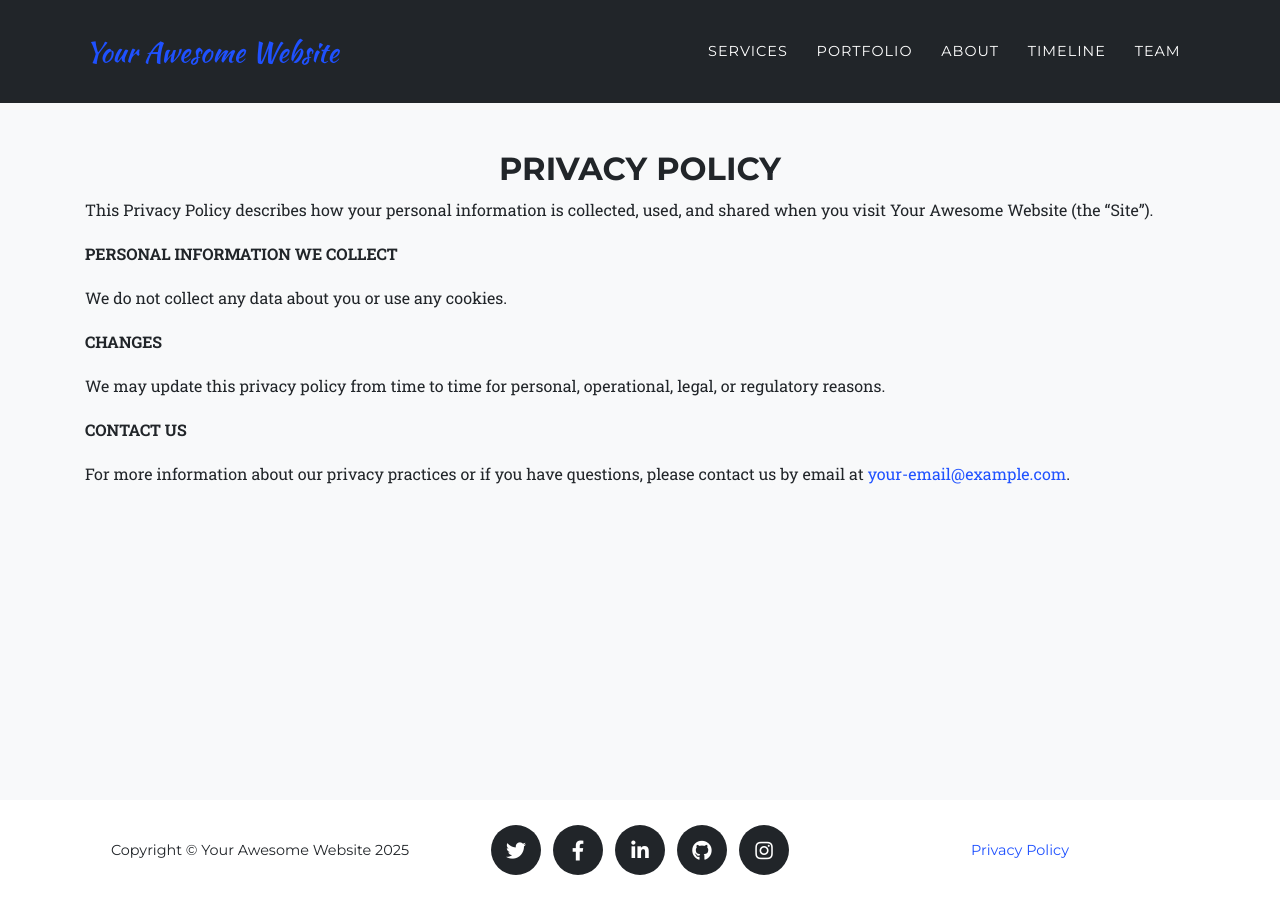
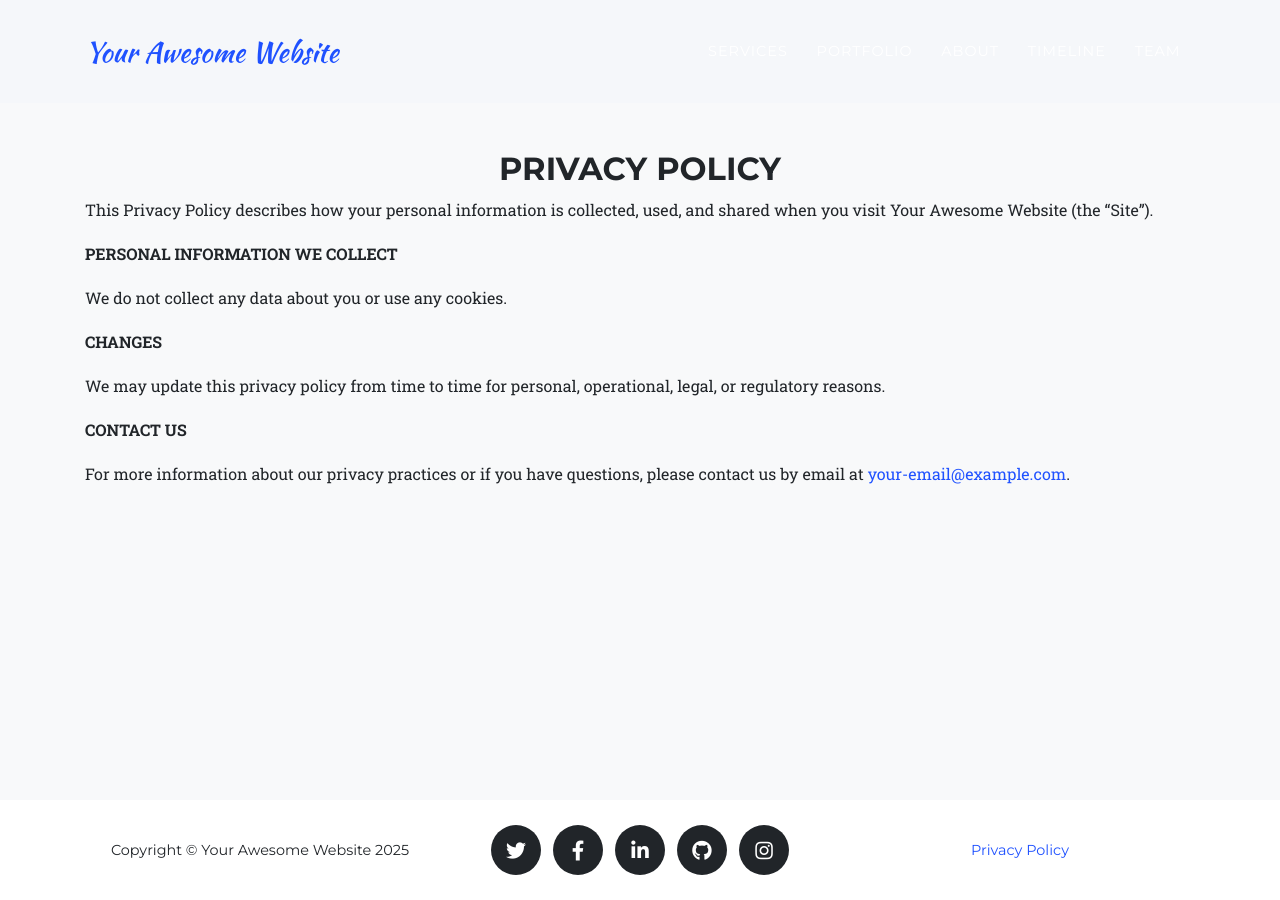
Before and after one commit to UQAdvisory/UQA, a Jekyll site: the page built from legal.md, in a window 1280 px wide. Built offline with Jekyll 4.4.1, drawn with Linux system fonts in a browser that asks for light colours; some web fonts are replaced.

Commit message:
Update nav.html

```diff
--- a/_includes/nav.html
+++ b/_includes/nav.html
@@ -2,7 +2,7 @@
 <nav
   class="navbar navbar-expand-lg navbar-dark fixed-top"
   id="mainNav"
-  style="background-color: #212529"
+  style="background-color: #F5F7FA"
 >
   <div class="container">
     <a class="navbar-brand js-scroll-trigger" href="{{ site.baseurl }}/#">
```
